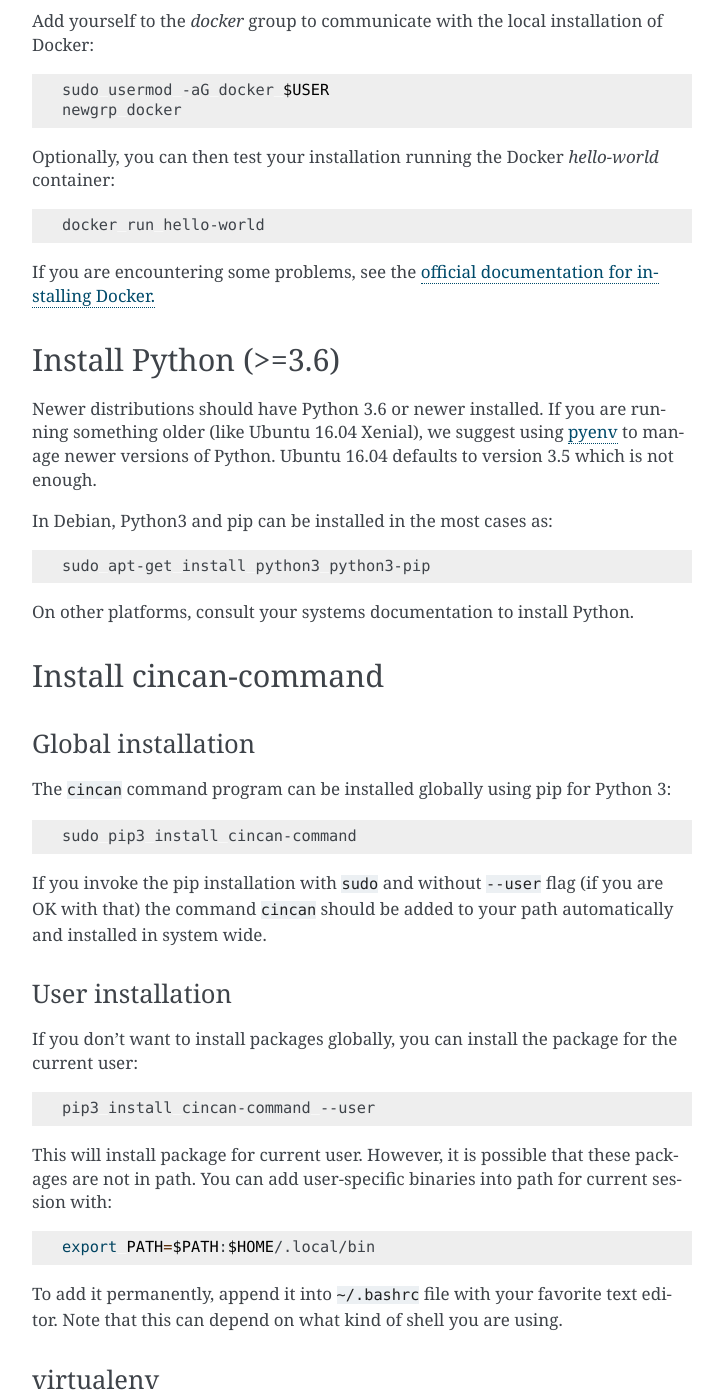
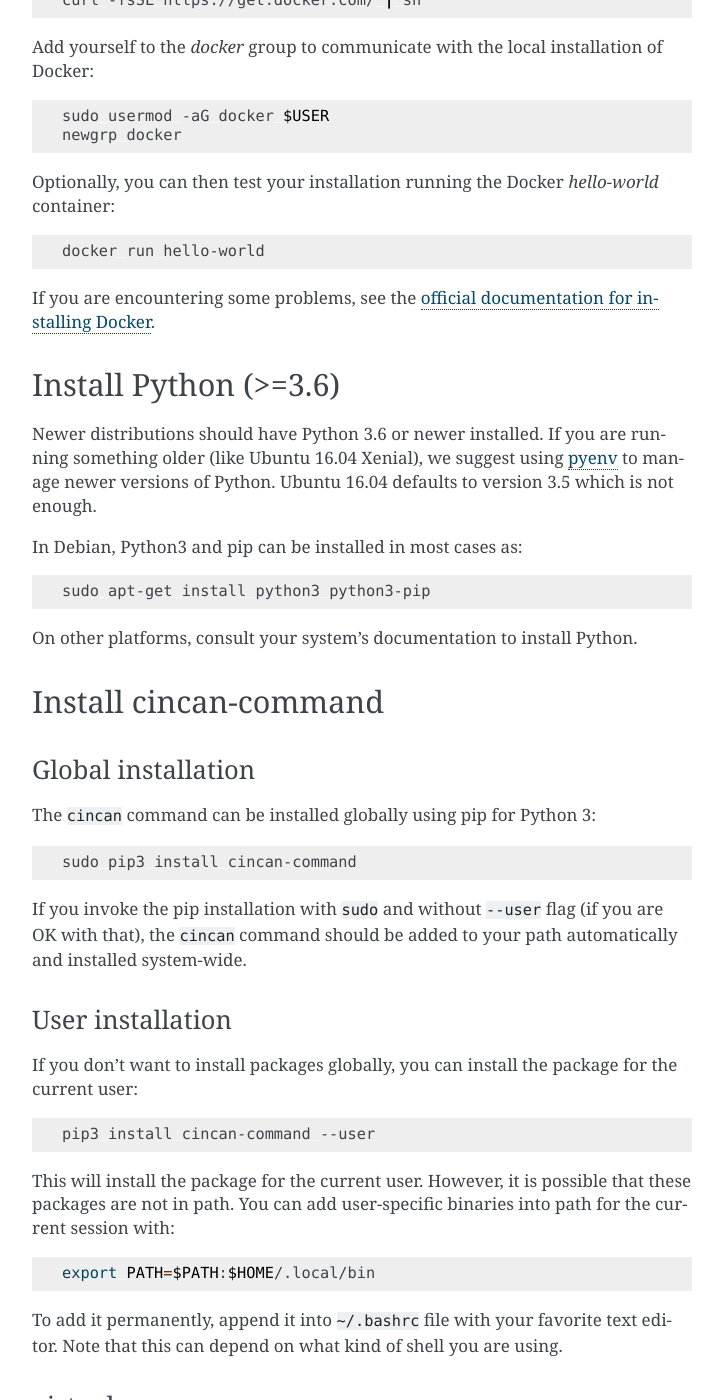
Before and after one commit to cincanproject/cincan-command, a Sphinx documentation site: the page built from docs/installation.rst, in a window 1280 px wide and 1400 px high, scrolled down 530 px. Shown: the whole window, without its empty margins (388-1111 px from the left). Built offline with Sphinx 7.4.7, drawn with Linux system fonts in a browser that asks for light colours; pages that are not in the unit, such as notebooks, are missing from menus; some of the changed text lies outside the part shown.

Commit message:
Minor tweaks for the installation page

```diff
--- a/docs/installation.rst
+++ b/docs/installation.rst
@@ -8,9 +8,8 @@
    :caption: Table of Contents
    :maxdepth: 3
 
-
-As prerequisite you must install ``Docker`` **18.09+** for running the tools,
-and ``Python`` **3.6+** and ``pip`` Python package management program for the command program.
+As a prerequisite, you must have ``Docker`` **18.09+** installed for running the tools, and ``Python`` **3.6+** and ``pip`` Python package manager to install the ``cincan`` command.
+Make sure ``Docker`` is running when you use the ``cincan`` command.
 
 *Docker below version 18.09 has not been tested,* so there might be hope that it works.
 
@@ -24,12 +23,11 @@
 
    sudo apt-get docker.io
 
-One liner for installing the Docker for almost any system, if you don't have Debian:
+One-liner for installing the Docker for almost any system, if you don't have Debian:
 
 .. code-block:: shell
 
    curl -fsSL https://get.docker.com/ | sh
-
 
 Add yourself to the `docker` group to communicate with the local installation of Docker:
 
@@ -44,8 +42,7 @@
 
     docker run hello-world
 
-
-If you are encountering some problems, see the `official documentation for installing Docker. <https://docs.docker.com/engine/install/>`_
+If you are encountering some problems, see the `official documentation for installing Docker <https://docs.docker.com/engine/install/>`_.
 
 ----------------------
 Install Python (>=3.6)
@@ -56,13 +53,13 @@
 we suggest using `pyenv <https://github.com/pyenv/pyenv>`_ to manage newer versions of Python.
 Ubuntu 16.04 defaults to version 3.5 which is not enough.
 
-In Debian, Python3 and pip can be installed in the most cases as:
+In Debian, Python3 and pip can be installed in most cases as:
 
 .. code-block:: shell
 
    sudo apt-get install python3 python3-pip
 
-On other platforms, consult your systems documentation to install Python.
+On other platforms, consult your system's documentation to install Python.
 
 ----------------------
 Install cincan-command
@@ -72,14 +69,14 @@
 Global installation
 """""""""""""""""""
 
-The ``cincan`` command program can be installed globally using pip for Python 3:
+The ``cincan`` command can be installed globally using pip for Python 3:
 
 .. code-block:: shell
 
    sudo pip3 install cincan-command
 
-If you invoke the pip installation with ``sudo`` and without ``--user`` flag (if you are OK with that) the command ``cincan``
-should be added to your path automatically and installed in system wide.
+If you invoke the pip installation with ``sudo`` and without ``--user`` flag (if you are OK with that),
+the ``cincan`` command should be added to your path automatically and installed system-wide.
 
 """""""""""""""""
 User installation
@@ -91,21 +88,21 @@
 
    pip3 install cincan-command --user
 
-This will install package for current user. However, it is possible that these packages are not in path.
-You can add user-specific binaries into path for current session with:
+This will install the package for the current user. However, it is possible that these packages are not in path.
+You can add user-specific binaries into path for the current session with:
 
 .. code-block:: shell
 
    export PATH=$PATH:$HOME/.local/bin
 
-To add it permanently, append it into ``~/.bashrc``  file with your favorite text editor.
+To add it permanently, append it into ``~/.bashrc`` file with your favorite text editor.
 Note that this can depend on what kind of shell you are using.
 
 """"""""""
 virtualenv
 """"""""""
 
-You can also use `virtualenv` not to touch your system Python environment:
+You can alternatively use `virtualenv` not to touch your system Python environment:
 
 .. code-block:: shell
 
@@ -116,16 +113,17 @@
 
 On later Python versions, ``venv`` module should be automatically included and is easier to use:
 
-
 .. code-block:: shell
 
     python3 -m venv cincan-env
     source cincan-env/bin/activate
     pip3 install cincan-command
 
-"""""""""""""
-Ready to Rock
-"""""""""""""
+
+.. Hide level 2 heading from table of contents
+.. raw:: html
+
+   <h2>Ready to Rock</h2>
 
 Once we have successfully installed all the required packages, we can start the usage!
 
@@ -133,4 +131,6 @@
 
    cincan list
 
-Should give a list for all stable **cincan** tools.
+Should give a list for all stable `tools <https://gitlab.com/CinCan/tools>`_ dockerized in the **CinCan** project.
+
+See more examples in the :ref:`advanced_usage` section.
```
